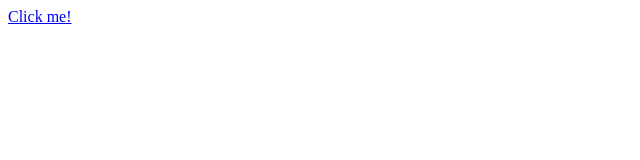
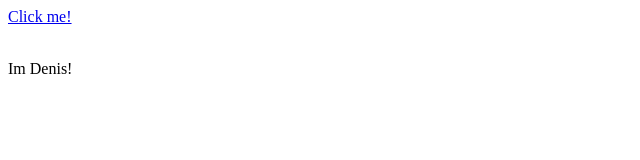
Before and after one commit to PifBy/git-lesson, a plain HTML site: page index.html in a window 1280 px wide. Shown: the full height of the page, 0-640 px from the left. Drawn offline with Linux system fonts and the light colour scheme.

Commit message:
i added slider for profile

```diff
--- a/index.html
+++ b/index.html
@@ -15,6 +15,9 @@
         <div class="slider__item">
             <img src="#" alt="">
         </div>
+        <div class="item__profile">
+            <p>Im Denis!</p>
+        </div>
     </div>
 </body>
 </html>
```
